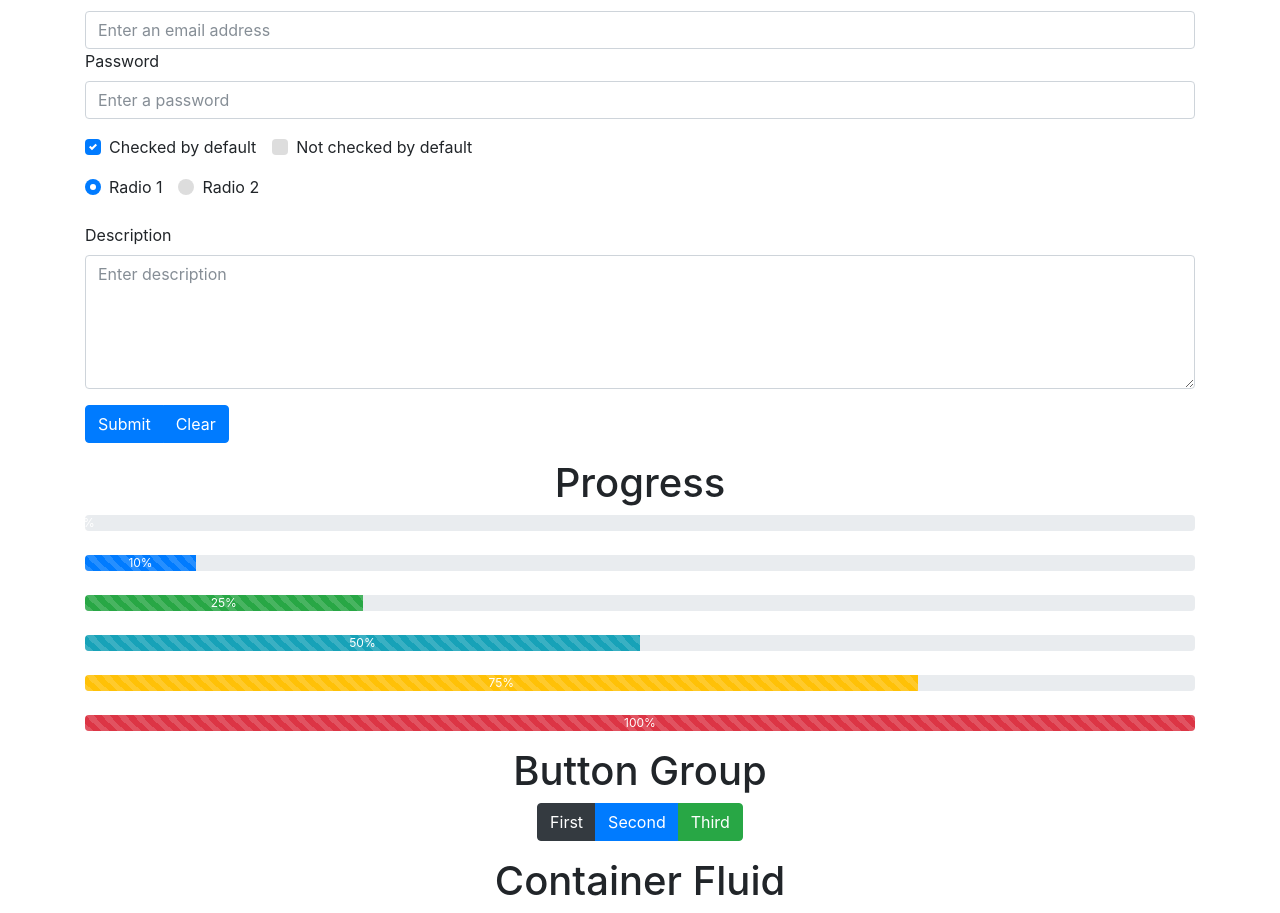
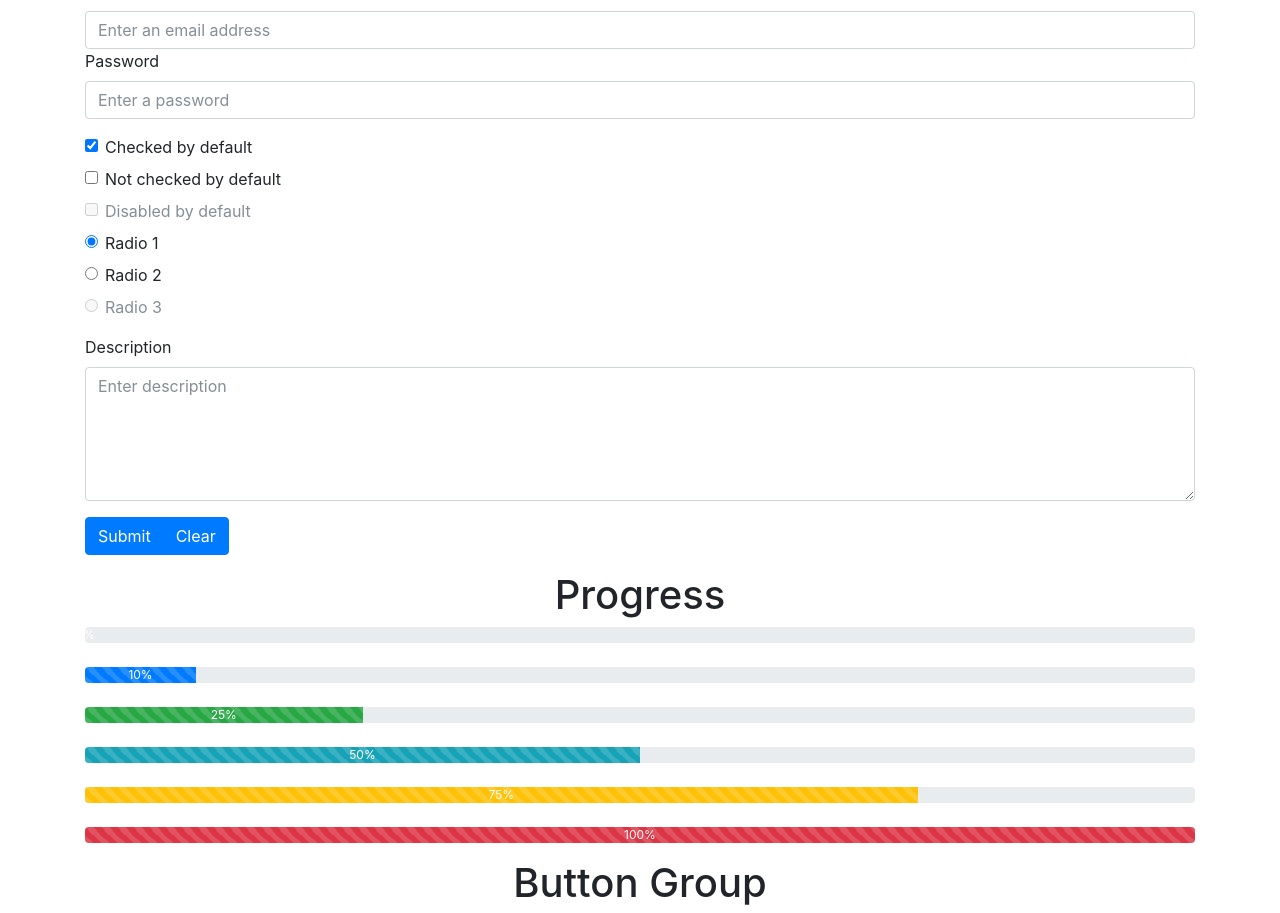
Before and after one commit to Gurenax/react-bootstrap-components, a React (Create React App) app: page / in a window 1280 px wide. Shown: the part 1440-2353 px from the top of the page. Built offline with nearby package versions, Linux system fonts and the light colour scheme.

Commit message:
Fix class keywords to className in JSX

```diff
--- a/src/App.js
+++ b/src/App.js
@@ -88,11 +88,13 @@
               <FormGroup type='check'>
                 <Checkbox id='checkMe' description='Checked by default' checked />
                 <Checkbox id='checkMe2' description='Not checked by default' />
+                <Checkbox id='checkMe2' description='Disabled by default' disabled />
               </FormGroup>
 
               <FormGroup>
-                <RadioButton id='radio1' group='radio' description='Radio 1' selected />
-                <RadioButton id='radio2' group='radio' description='Radio 2' />
+                <RadioButton id='radio1' group='radio' value='option1' description='Radio 1' selected />
+                <RadioButton id='radio2' group='radio' value='option2' description='Radio 2' />
+                <RadioButton id='radio3' group='radio' value='option3' description='Radio 3' disabled />
               </FormGroup>
 
               <FormGroup>
--- a/src/components/Col.js
+++ b/src/components/Col.js
@@ -18,7 +18,7 @@
     className += ` ${options}`
   }
   return (
-    <div class={ className }>
+    <div className={ className }>
       {children}
     </div>
   )
--- a/src/components/Container.js
+++ b/src/components/Container.js
@@ -9,7 +9,7 @@
     className += ` ${options}`
   }
   return (
-    <div class={ className }>
+    <div className={ className }>
       {children}
     </div>
   )
--- a/src/components/Progress.js
+++ b/src/components/Progress.js
@@ -15,8 +15,8 @@
   }
 
   return (
-    <div class="progress">
-      <div class={ className } role="progressbar" style={{width: percent}} aria-valuenow={value} aria-valuemin={value} aria-valuemax="100">
+    <div className="progress">
+      <div className={ className } role="progressbar" style={{width: percent}} aria-valuenow={value} aria-valuemin={value} aria-valuemax="100">
         {percent}
       </div>
     </div>
--- a/src/components/Row.js
+++ b/src/components/Row.js
@@ -11,7 +11,7 @@
     className += ` ${options}`
   }
   return (
-    <div class={ className }>
+    <div className={ className }>
       {children}
     </div>
   )
--- a/src/components/forms/Checkbox.js
+++ b/src/components/forms/Checkbox.js
@@ -6,12 +6,19 @@
 *  description - text beside checkbox
 *  checked - if the checkbox is ticked
 */
-const Checkbox = ({ id, description, checked }) => (
-  <label class="custom-control custom-checkbox">
-    <input id={ id } name={ id } type="checkbox" class="custom-control-input" defaultChecked={ checked } />
-    <span class="custom-control-indicator"></span>
-    <span class="custom-control-description">{ description }</span>
-  </label>
-)
+const Checkbox = ({ id, description, checked, disabled=false }) => {
+  let className = 'form-check'
+  if (!!disabled) {
+    className += ' disabled'
+  }
+  return (
+    <div className={className}>
+      <label className="form-check-label" >
+        <input className="form-check-input" id={ id } name={ id } type="checkbox" defaultChecked={ checked } disabled={ disabled } />
+        { description }
+      </label>
+    </div>
+  )
+}
 
 export default Checkbox
--- a/src/components/forms/FormButton.js
+++ b/src/components/forms/FormButton.js
@@ -7,7 +7,7 @@
   }
 
   return (
-    <button type={ type } class={className}>{ children }</button>
+    <button type={ type } className={className}>{ children }</button>
   )
 }
 
--- a/src/components/forms/FormGroup.js
+++ b/src/components/forms/FormGroup.js
@@ -3,7 +3,7 @@
 const FormGroup = ({ children, type='group' }) => {
   let formGroupType = `form-${type}`
   return (
-    <div class={formGroupType}>
+    <div className={formGroupType}>
       { children }
     </div>
   )
--- a/src/components/forms/RadioButton.js
+++ b/src/components/forms/RadioButton.js
@@ -4,15 +4,23 @@
 *   RadioButton component
 *   id - name of specific radio button
 *   group - group name of radio button
+*   value - value of radio button
 *   description - text beside radio button
 *   selected - determines if radio button is selected by default
 */
-const RadioButton = ({ id, group, description, selected }) => (
-  <label class="custom-control custom-radio">
-    <input id={ id } name={ group } type="radio" class="custom-control-input" defaultChecked={ selected } />
-    <span class="custom-control-indicator"></span>
-    <span class="custom-control-description">{ description }</span>
-  </label>
-)
+const RadioButton = ({ id, group, value, description, selected, disabled }) =>  {
+  let className = 'form-check'
+  if (!!disabled) {
+    className += ' disabled'
+  }
+  return (
+    <div className={className}>
+      <label className="form-check-label">
+        <input className="form-check-input" id={ id } name={ group } type="radio" value={value} defaultChecked={ selected } disabled={ disabled } />
+        { description }
+      </label>
+    </div>
+  )
+}
 
 export default RadioButton
--- a/src/components/forms/TextArea.js
+++ b/src/components/forms/TextArea.js
@@ -7,7 +7,7 @@
 *  placeholder - placeholder description
 */
 const TextArea = ({ id, rows='3', placeholder }) => (
-  <textarea class="form-control" id={ id } rows={ rows } placeholder={ placeholder }></textarea>
+  <textarea className="form-control" id={ id } rows={ rows } placeholder={ placeholder }></textarea>
 )
 
 export default TextArea
```
